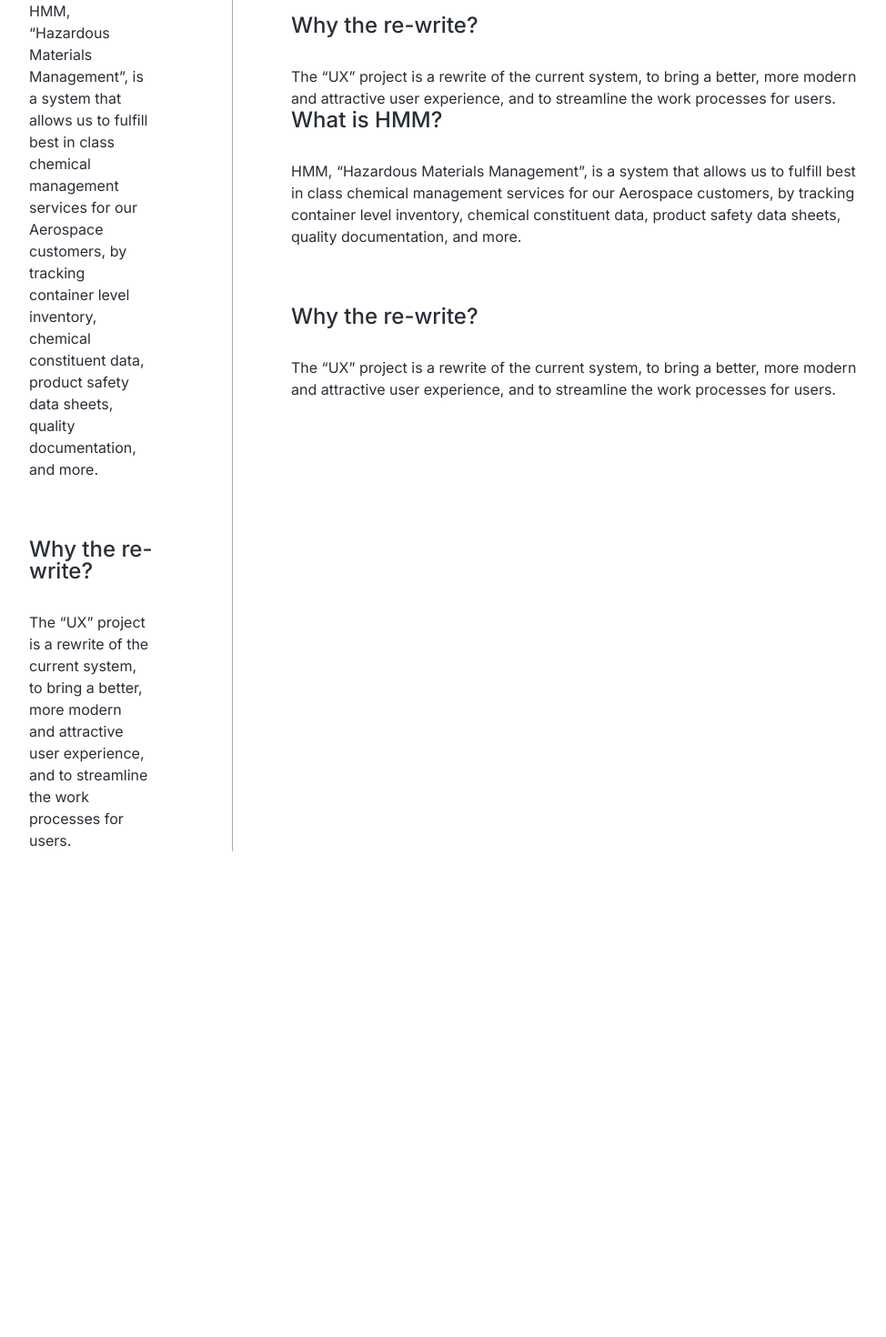
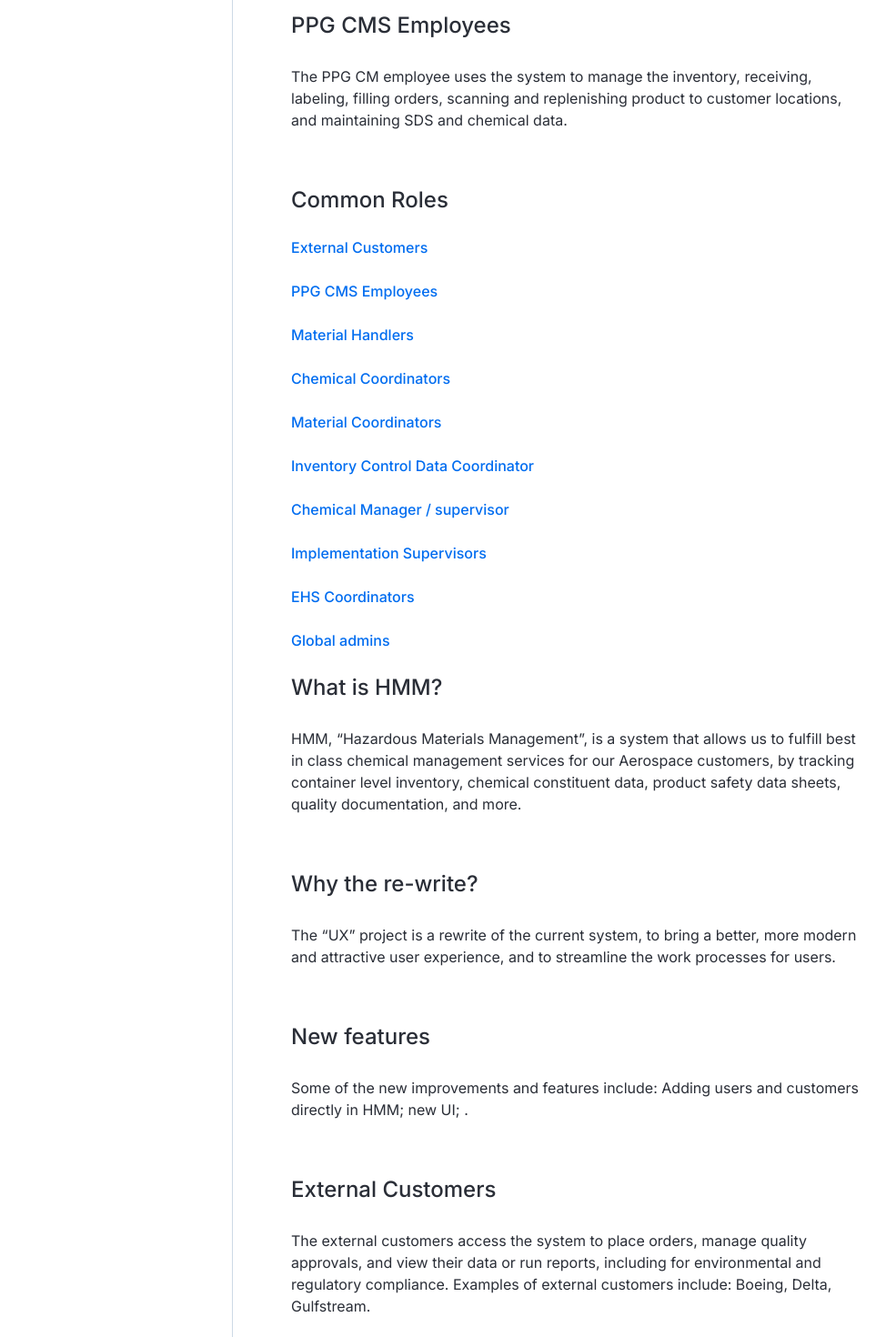
Before and after one commit to laurapadilla/hmm-demo, a React (Create React App) app: page /users in a window 1280 px wide. Shown: the part 320-1790 px from the top of the page at 91% size, without its empty margins (0-974 px from the left). Before the commit the page ends 1256 px from the top, so only its background shows below. Built offline with nearby package versions, Linux system fonts and the light colour scheme.

Commit message:
add more components and router links

```diff
--- a/src/App.js
+++ b/src/App.js
@@ -3,11 +3,12 @@ import "./css/tachyons.css";
 import "./css/base.css";
 import "./css/main.css";
 
-import { Route, Switch } from "react-router-dom";
-
 import Nav from "./components/Nav";
 import Home from "./components/Home";
-import Users from "./components/Home";
+import Users from "./components/Users";
+import Demo from "./components/Demo";
+
+import { Route, Switch } from "react-router-dom";
 
 function App() {
   return (
@@ -31,21 +32,22 @@ function App() {
         {/* Main */}
         <main className="min-vh-100 flex">
           {/* Nav column */}
-          <div className="ph4 pt5 w-20 br b--light-silver">
+          <div className="ph4 pt5 w-20 br border-gray">
             <Nav />
+          </div>
+
+          {/* content column */}
+          <section className="content w-80 pa5">
             <Switch>
               <Route exact path="/" component={Home} />
               <Route exact path="/users/" component={Users} />
             </Switch>
-          </div>
-
-          {/* content column */}
-          <section className="content w-80 pa5">
             {/* Home component */}
             <Home />
             {/* Users Component */}
             <Users />
             {/* Demo Site Component */}
+            <Demo />
           </section>
         </main>
       </div>
--- a/src/components/Demo.js
+++ b/src/components/Demo.js
@@ -0,0 +1,37 @@
+import React from "react";
+
+class Demo extends React.Component {
+  render() {
+    return (
+      <div>
+        <h1 className="fw5 f3-l mb4">Toolset</h1>
+        <p className="f5 w-70 lh-copy mb5">
+          The new HMM application is built with{" "}
+          <a className="no-underline" href="https://angular.io/">
+            Angular
+          </a>{" "}
+          and{" "}
+          <a
+            className="no-underline"
+            href="https://www.telerik.com/kendo-angular-ui"
+          >
+            Kendo UI
+          </a>
+          .
+        </p>
+        <h1 className="fw5 f3-l mb4">Demo Site</h1>
+        <p className="f5 w-70 lh-copy mb4">
+          <a
+            className="no-underline"
+            href="https://devppgchemicalmanagement.azurewebsites.net/"
+          >
+            here
+          </a>{" "}
+          and Visit the demo site
+        </p>
+      </div>
+    );
+  }
+}
+
+export default Demo;
--- a/src/components/Home.js
+++ b/src/components/Home.js
@@ -12,10 +12,16 @@ class Home extends React.Component {
           data, product safety data sheets, quality documentation, and more.
         </p>
         <h1 className="fw5 f3-l mb4">Why the re-write?</h1>
-        <p className="f5 w-70 lh-copy">
+        <p className="f5 w-70 lh-copy mb5">
           The “UX” project is a rewrite of the current system, to bring a
           better, more modern and attractive user experience, and to streamline
           the work processes for users.
+        </p>
+
+        <h1 className="fw5 f3-l mb4">New features</h1>
+        <p className="f5 w-70 lh-copy mb5">
+          Some of the new improvements and features include: Adding users and
+          customers directly in HMM; new UI; .
         </p>
       </div>
     );
--- a/src/components/Nav.js
+++ b/src/components/Nav.js
@@ -1,11 +1,12 @@
 import React from "react";
 import nav from "../data/nav";
+import { Link } from "react-router-dom";
 
 const NavItem = ({ className, href, children }) => (
   <li className={`mh2-ns f5 f5-l mb4 fw5 ${className}`}>
-    <a className="no-underline" href={href}>
+    <Link className="no-underline" to={href}>
       {children}
-    </a>
+    </Link>
   </li>
 );
 
@@ -13,7 +14,7 @@ class Nav extends React.Component {
   render() {
     return (
       <nav>
-        <ul>
+        <ul className="fixed">
           {nav.map((item) => (
             <NavItem {...item} />
           ))}
--- /dev/null
+++ b/src/components/Roles.js
@@ -0,0 +1,30 @@
+import React from "react";
+import roles from "../data/roles";
+
+const RoleItem = ({ className, href, role }) => (
+  <li className={`f5 f5-l mb4 fw5 ${className}`}>
+    <a className="no-underline" href={href}>
+      {role}
+    </a>
+  </li>
+);
+
+class Roles extends React.Component {
+  render() {
+    return (
+      <div>
+        <div>
+          {/* Col 1 */}
+          <ul>
+            {roles.map((role) => (
+              <RoleItem {...role} />
+            ))}
+          </ul>
+          {/* Col 2 */}
+        </div>
+      </div>
+    );
+  }
+}
+
+export default Roles;
--- a/src/components/Users.js
+++ b/src/components/Users.js
@@ -1,22 +1,25 @@
 import React from "react";
+import Roles from "./Roles";
 
 class Users extends React.Component {
   render() {
     return (
       <div>
-        <h1 className="fw5 f3-l mb4">What is HMM?</h1>
+        <h1 className="fw5 f3-l mb4">External Customers</h1>
         <p className="f5 w-70 lh-copy mb5">
-          HMM, “Hazardous Materials Management”, is a system that allows us to
-          fulfill best in class chemical management services for our Aerospace
-          customers, by tracking container level inventory, chemical constituent
-          data, product safety data sheets, quality documentation, and more.
+          The external customers access the system to place orders, manage
+          quality approvals, and view their data or run reports, including for
+          environmental and regulatory compliance. Examples of external
+          customers include: Boeing, Delta, Gulfstream.
         </p>
-        <h1 className="fw5 f3-l mb4">Why the re-write?</h1>
-        <p className="f5 w-70 lh-copy">
-          The “UX” project is a rewrite of the current system, to bring a
-          better, more modern and attractive user experience, and to streamline
-          the work processes for users.
+        <h1 className="fw5 f3-l mb4">PPG CMS Employees</h1>
+        <p className="f5 w-70 lh-copy mb5">
+          The PPG CM employee uses the system to manage the inventory,
+          receiving, labeling, filling orders, scanning and replenishing product
+          to customer locations, and maintaining SDS and chemical data.
         </p>
+        <h1 className="fw5 f3-l mb4">Common Roles</h1>
+        <Roles />
       </div>
     );
   }
--- a/src/css/main.css
+++ b/src/css/main.css
@@ -4,6 +4,8 @@
   --light-black: #2a2e37;
   --blue: #006df0;
   --light-blue: #f0f7ff;
+  --light-gray: #cdd9e5;
+  --border: var(--light-gray);
   --border-blue: #c8e1ff;
   --body-color: var(--light-black);
   --header: var(--light-black);
@@ -23,3 +25,7 @@ header {
 a {
   color: var(--links);
 }
+
+.border-gray {
+  border-color: var(--border);
+}
--- a/src/data/nav.js
+++ b/src/data/nav.js
@@ -1,15 +1,16 @@
 const nav = [
   {
     children: "What is HMM?",
-    href: "index.html",
+    href: "/",
   },
+
   {
     children: "User Groups",
-    href: "users.html",
+    href: "/users/",
   },
   {
     children: "Demo Site",
-    href: "demo.html",
+    href: "/demo/",
   },
 ];
 
--- a/src/data/roles.js
+++ b/src/data/roles.js
@@ -58,3 +58,5 @@ const roles = [
     className: "",
   },
 ];
+
+export default roles;
```
